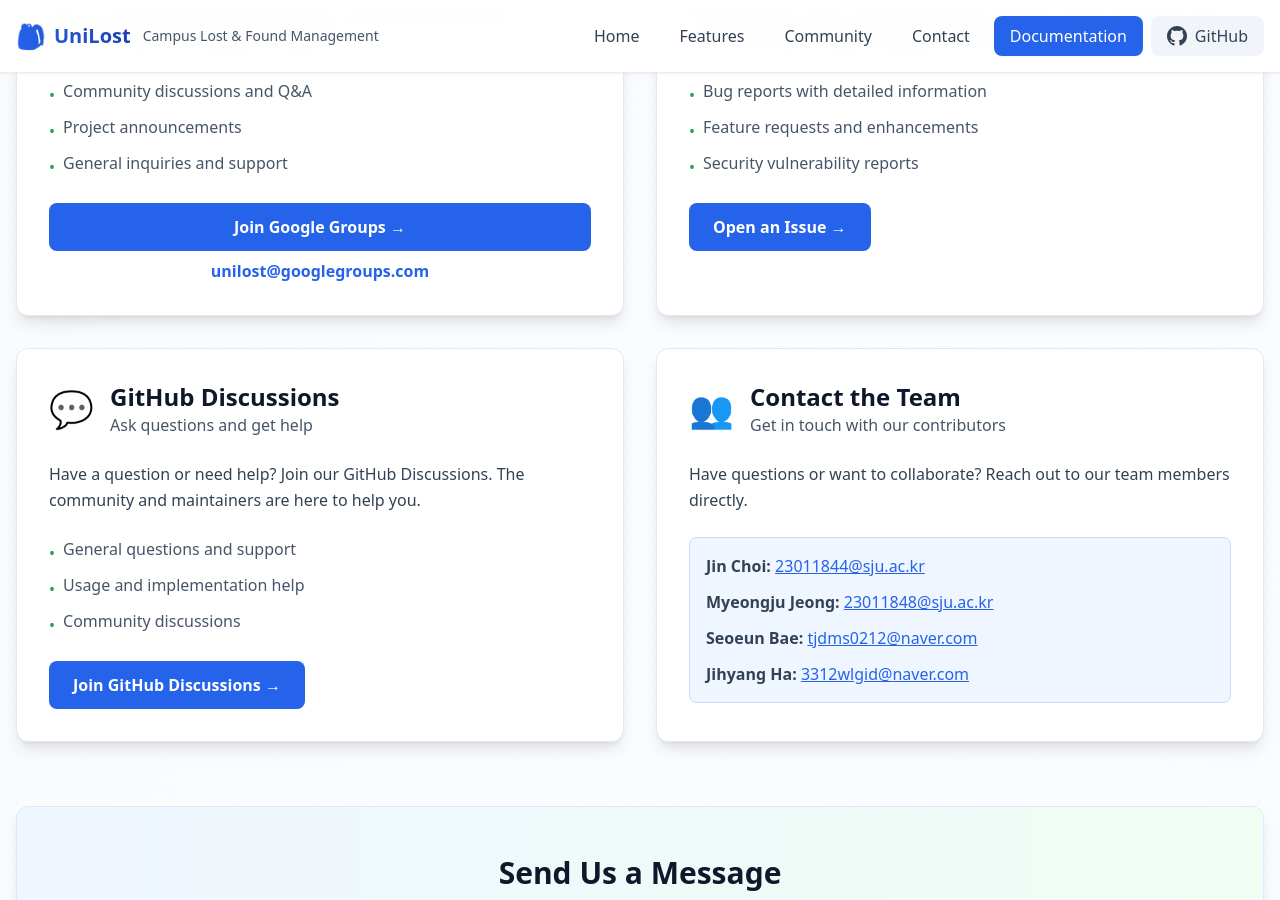
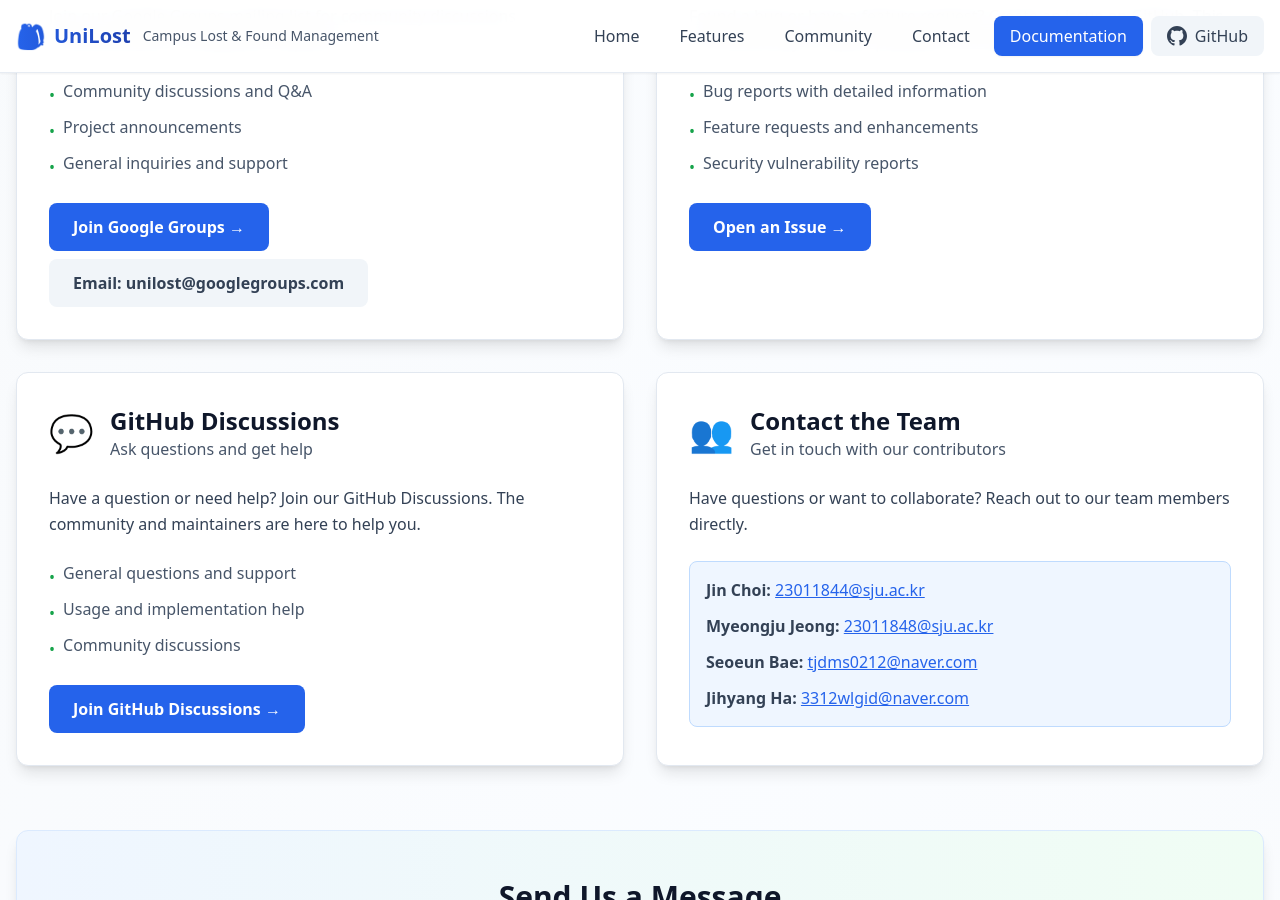
Before and after one commit to jin040907/UniLost, a Jekyll site: the page built from website/contact.md, in a window 1280 px wide and 900 px high, scrolled down 403 px. Built offline with Jekyll 4.4.1, drawn with Linux system fonts in a browser that asks for light colours; nearby versions of some CDN libraries.

Commit message:
Update website design

```diff
--- a/website/contact.md
+++ b/website/contact.md
@@ -45,12 +45,12 @@
           <span>General inquiries and support</span>
         </li>
       </ul>
-      <div class="flex flex-col gap-2">
-        <a href="https://groups.google.com/g/unilost" target="_blank" rel="noopener noreferrer" class="inline-block px-6 py-3 rounded-lg bg-primary-600 text-white font-semibold hover:bg-primary-700 transition-colors text-center">
+      <div class="flex flex-col gap-2 items-start">
+        <a href="https://groups.google.com/g/unilost" target="_blank" rel="noopener noreferrer" class="inline-block px-6 py-3 rounded-lg bg-primary-600 text-white font-semibold hover:bg-primary-700 transition-colors">
           Join Google Groups →
         </a>
-        <a href="mailto:unilost@googlegroups.com" class="text-center text-primary-600 hover:text-primary-700 font-semibold">
-          unilost@googlegroups.com
+        <a href="mailto:unilost@googlegroups.com" class="inline-block px-6 py-3 rounded-lg bg-slate-100 text-slate-700 font-semibold hover:bg-slate-200 transition-colors">
+          Email: unilost@googlegroups.com
         </a>
       </div>
     </div>
```
Also changed, not shown: website/community.md (+3 -8 lines), assets/___________2025-12-05______2.23.54-4cc17658-909e-4368-b4b4-f3bd0e7f1dcb.png (added).
